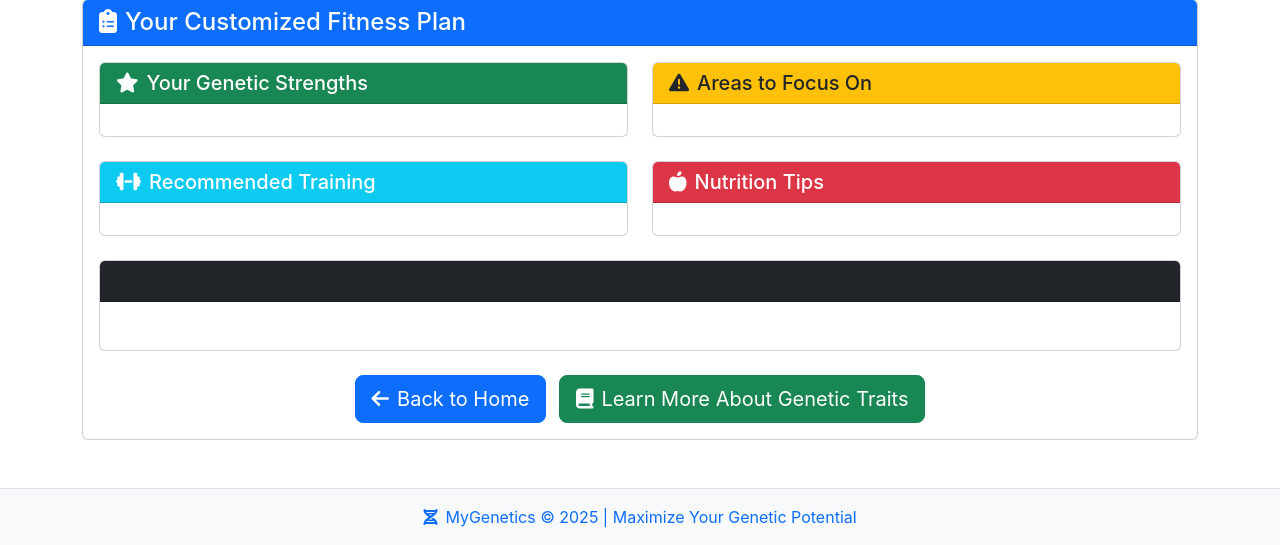
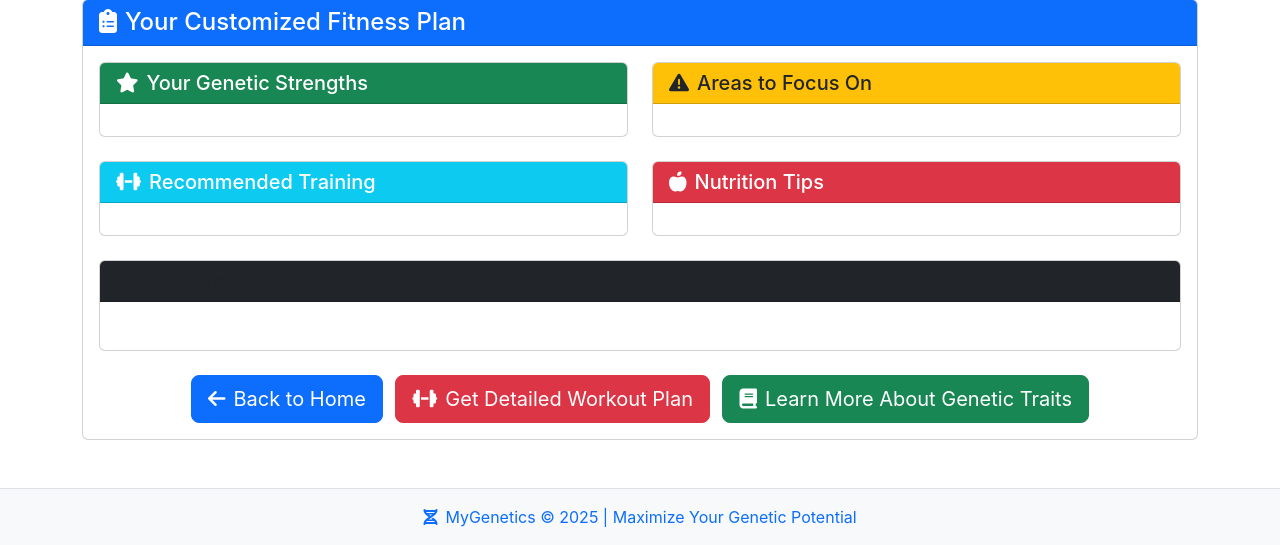
Before and after one commit to roarista/MyGeneticsApp, a Flask app: template templates/analysis.html in a window 1280 px wide. Shown: the part 983-1528 px from the top of the page. Run offline with Flask 3, Linux system fonts and the light colour scheme; the template is opened without the code that fills it, so the values that code supplies are empty; some libraries are stand-ins or nearby versions.

Commit message:
Update analysis page to include links to detailed workout plan and education resources.
Replit-Commit-Author: Agent
Replit-Commit-Session-Id: 5eae1df4-39a3-4e13-a46d-53261f462b2a
Replit-Commit-Screenshot-Url: https://storage.googleapis.com/screenshot-production-us-central1/d539a280-1894-4a5b-a6d6-6a4b81966c40/a5329a50-c0d7-4d52-b20a-da007355115b.jpg

```diff
--- a/templates/analysis.html
+++ b/templates/analysis.html
@@ -745,7 +745,10 @@
                     <a href="/" class="btn btn-primary btn-lg">
                         <i class="fas fa-arrow-left me-2"></i>Back to Home
                     </a>
-                    <a href="/education" class="btn btn-success btn-lg ms-2">
+                    <a href="/recommendations/{{ analysis_id }}" class="btn btn-danger btn-lg mx-2">
+                        <i class="fas fa-dumbbell me-2"></i>Get Detailed Workout Plan
+                    </a>
+                    <a href="/education" class="btn btn-success btn-lg">
                         <i class="fas fa-book me-2"></i>Learn More About Genetic Traits
                     </a>
                 </div>
```
